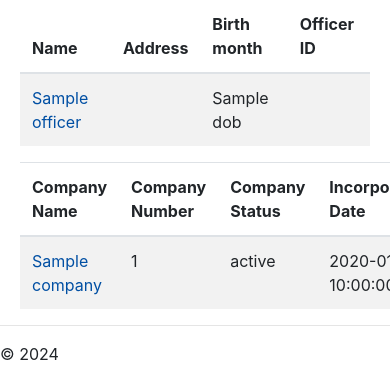
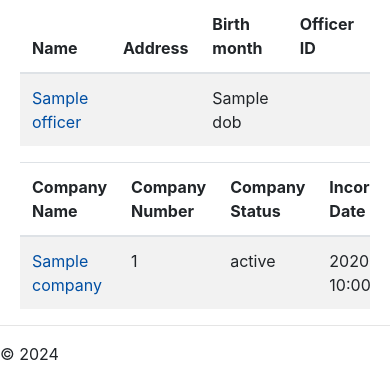
Before and after one commit to BiggestChris/Companies-House-Unlock, a Flask app: template templates/results.html in a window 390 px wide; the page is wider, and only the part inside the window is pictured. Shown: the part 495-877 px from the top of that part. Run offline with Flask 3, Linux system fonts and the light colour scheme; the template is opened without the code that fills it: most values are stand-ins (such as "Sample title", 1, 10 or a date in 2020).

Commit message:
Table-responsive class added
Tables in the /results.html page had table-responsive added so those can be scrolled instead of extending off the screen

```diff
--- a/app.py
+++ b/app.py
@@ -76,7 +76,6 @@ def results_page():
 
     return render_template("results.html", director_name=session['director_name'], sorted_officers=sorted_officers)
 
-
 if __name__ == "__main__":
     port = int(os.environ.get('PORT', 5000))  # Default to 5000 if PORT is not set
     app.run(host='0.0.0.0', port=port)
--- a/templates/results.html
+++ b/templates/results.html
@@ -17,7 +17,7 @@
             <h2>Date of Birth: {{ dob }}</h2>
 
             <!-- List all officers with this date of birth -->
-            <table class="table table-striped">
+            <table class="table table-striped table-responsive">
                 <thead>
                     <tr>
                         <th>Name</th>
@@ -70,7 +70,7 @@
             <!-- Collect and list all companies for these officers -->
             <!-- <h4>Associated Companies</h4> -->
             {% set has_companies = false %}
-            <table class="table table-striped">
+            <table class="table table-striped table-responsive">
                 <thead>
                     <tr>
                         <th>Company Name</th>
```
